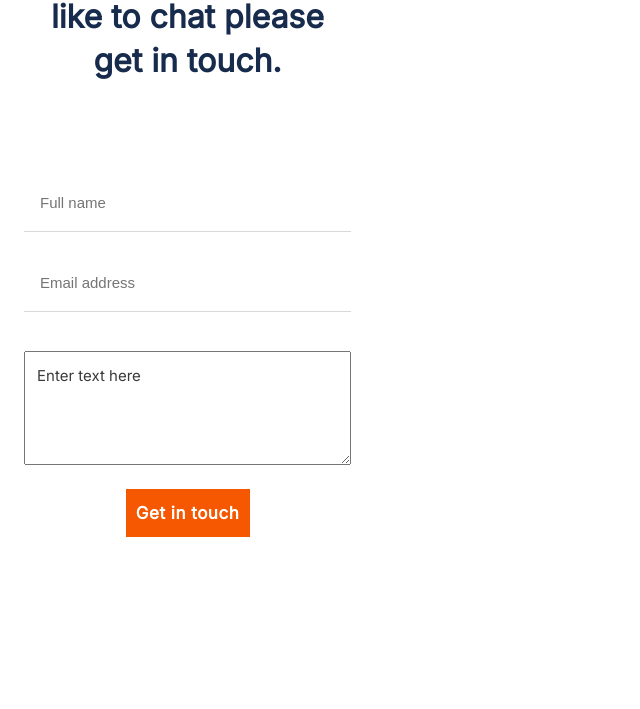
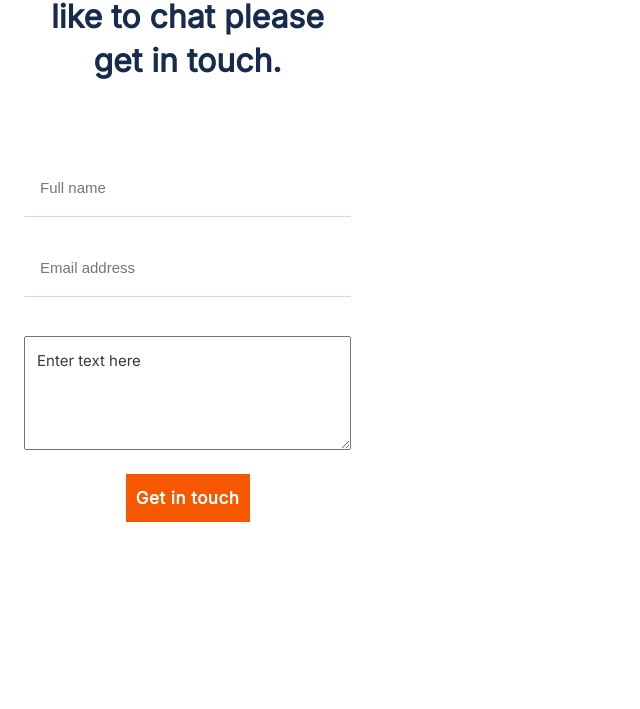
Before and after one commit to MmakolaMC/Portfolio-setup-and-mobile-version-skeleton, a website: page index.html in a window 1280 px wide. Shown: the part 6178-6887 px from the top of the page, without its empty margins (0-640 px from the left). Drawn offline with Linux system fonts and the light colour scheme; a web font is replaced by a local one.

Commit message:
Change form div margin top

```diff
--- a/style.css
+++ b/style.css
@@ -631,7 +631,7 @@ button:enabled {
 }
 
 .form {
-  margin-top: 73px;
+  margin-top: 58px;
 }
 
 .form_list {
```
